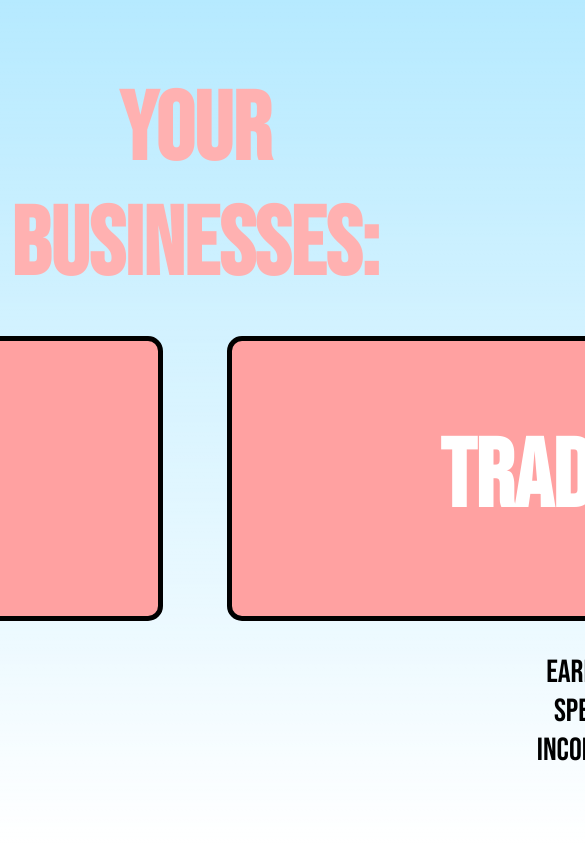
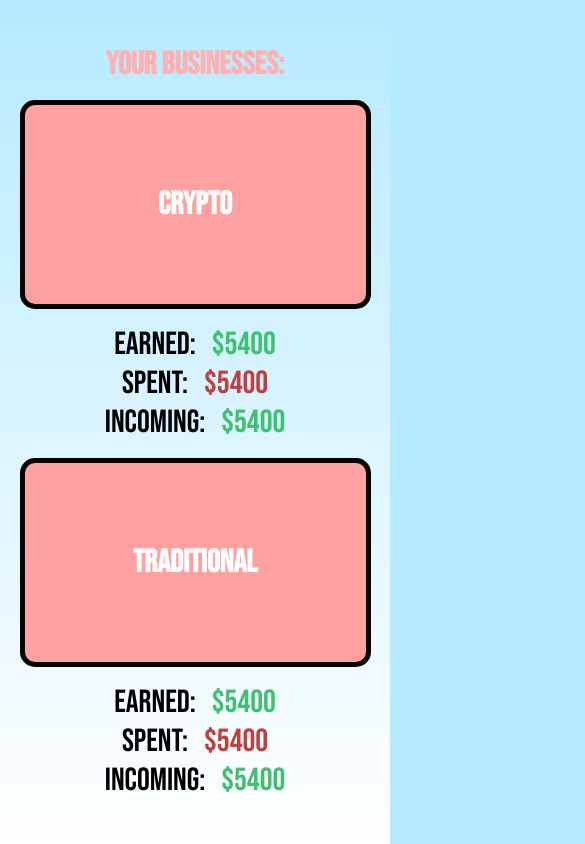
Before and after one commit to 0xvibes/businessmanagement, a Next.js app: page / in a window 390 px wide. Shown: the top 844 px of the page, 585 px wide, since content can reach past the window. Built offline with nearby package versions, Linux system fonts and the light colour scheme.

Commit message:
mobile css edit

```diff
--- a/src/styles/globals.css
+++ b/src/styles/globals.css
@@ -300,3 +300,47 @@ a {
     color-scheme: dark;
   }
 }
+
+@media (max-width: 700px) {
+
+.main-div {
+  display: flex;
+  flex-direction: column;
+}
+
+.main-h1 {
+  font-size: xx-large;
+}
+
+.main-buttons-div {
+  display: flex;
+  flex-direction: column;
+}
+
+.main-buttons {
+  font-size: xx-large;
+  width: 90vw;
+  height: 10rem;
+  align-items: center;
+  align-content: center;
+  text-align: center;
+  display: flex;
+  flex-direction: column;
+
+  font-family: 'Bebas Neue', cursive;
+  /* padding: 5rem; */
+  /* font-size: 96px; */
+  margin: 1rem;
+  border: solid 5px #000;
+  border-radius: 15px;
+  /* font-weight: bold; */
+  color: #fff;
+  background-color: #ffa1a1;
+  /* width: 50rem; */
+  height: auto;
+  cursor: pointer;
+  /* flex-basis: calc(50% - 20px); */
+  /* box-sizing: border-box; */
+}
+
+}
```
